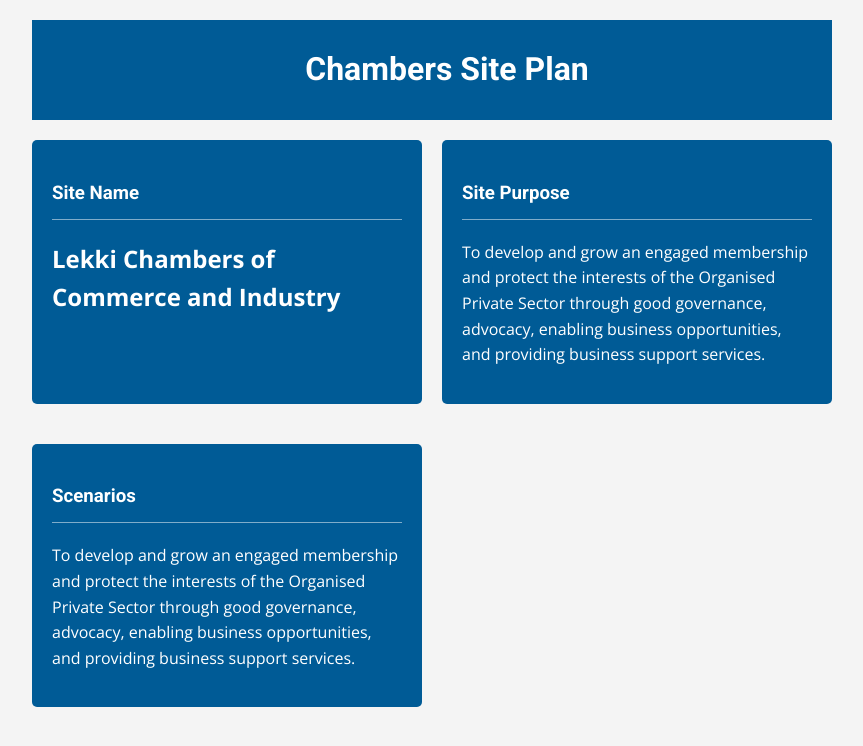
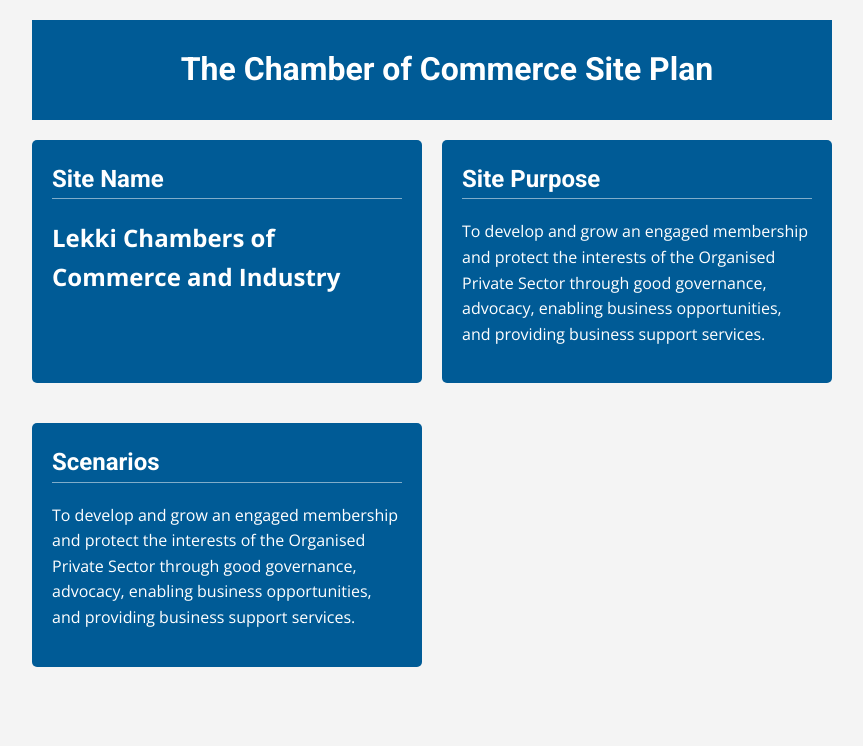
Before and after one commit to BlacIP/wdd230, a plain HTML site: page lesson03/chamber-site-plan.html in a window 1280 px wide. Shown: the whole page, without its empty margins (208-1071 px from the left). Drawn offline with nearby package versions, Linux system fonts and the light colour scheme.

Commit message:
wk3-css-add

```diff
--- a/lesson03/chamber-site-plan.html
+++ b/lesson03/chamber-site-plan.html
@@ -3,7 +3,7 @@
 <head>
     <meta charset="UTF-8">
     <meta name="viewport" content="width=device-width, initial-scale=1.0">
-    <title>Chambers Site Plan</title>
+    <title>The Chamber of Commerce Site Plan</title>
     <meta name="author" content="Boluwatife Adebiyi Omotoyinbo">
     <meta name="description" content="A Custum Built Chambers of Commerce Website.">
     <link rel="stylesheet" href="styles/chamber-site-plan.css">
@@ -14,21 +14,21 @@
 </head>
 <body>
     <header>
-        <h1>Chambers Site Plan</h1>
+        <h1>The Chamber of Commerce Site Plan</h1>
     </header>
     <main>
         <section class="card">
-            <h3> Site Name</h3>
+            <h2> Site Name</h2>
             <h1> Lekki Chambers of Commerce and Industry</h1>
         </section>
         <section class="card">
-            <h3>Site Purpose</h3>
+            <h2>Site Purpose</h2>
             <p>To develop and grow an engaged membership and protect the interests of the Organised
                 Private Sector through good governance, advocacy, enabling business opportunities, and
                  providing business support services.</p>
         </section>
         <section class="card">
-            <h3>Scenarios</h3>
+            <h2>Scenarios</h2>
             <p>To develop and grow an engaged membership and protect the interests of the Organised
                 Private Sector through good governance, advocacy, enabling business opportunities, and
                  providing business support services.</p>
--- a/lesson03/styles/chamber-site-plan.css
+++ b/lesson03/styles/chamber-site-plan.css
@@ -43,10 +43,11 @@ main {
     margin-bottom: 20px;
 }
 
-.card h3 {
+.card h2 {
     font-family: 'Roboto', sans-serif;
     font-weight: 700;
     border-bottom: 1px solid #ffffff80;
-    padding-bottom: 10px;
-    margin-bottom: 20px;
+    /* padding-bottom: 10px; */
+    /* margin-bottom: 20px; */
+    margin-top: 0;
 }
```
